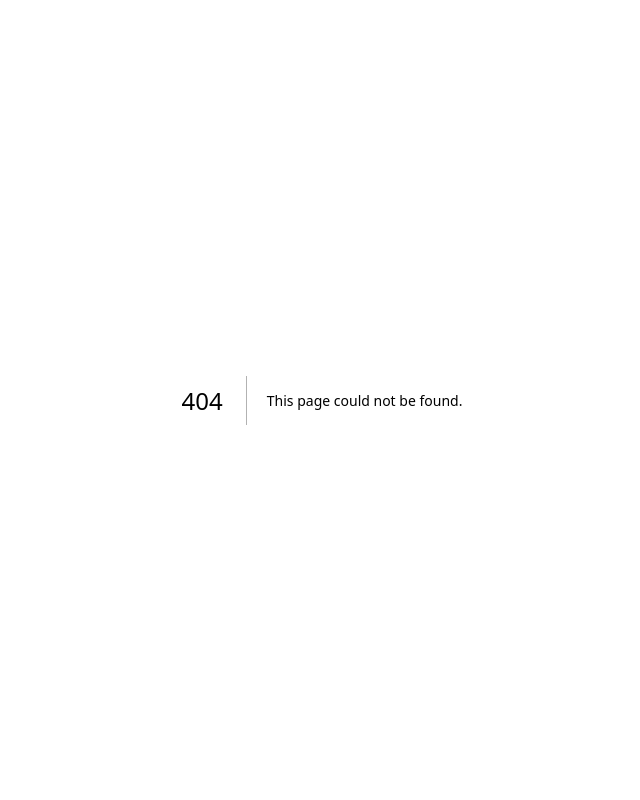
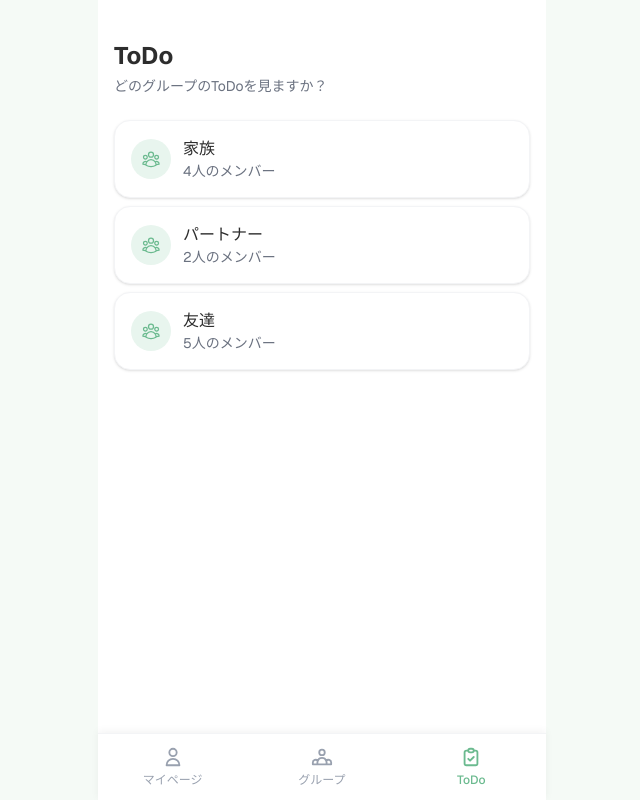
Before and after one commit to corgi-rika/we-do-list, a Next.js app: page /todos in a window 1280 px wide. Before the commit this address had no page. Shown: the whole page, without its empty margins (318-958 px from the left). Built offline with nearby package versions, Linux system fonts and the light colour scheme.

Commit message:
feat: ToDoグループ選択ページ追加

```diff
--- /dev/null
+++ b/src/app/(app)/todos/page.tsx
@@ -0,0 +1,30 @@
+"use client";
+
+import { useRouter } from "next/navigation";
+import GroupCard from "@/components/GroupCard";
+import { dummyGroups } from "@/dummy/groups";
+import MutedText from "@/components/MutedText";
+
+export default function TodosPage() {
+  const router = useRouter();
+
+  return (
+    <div className="flex flex-col gap-6 py-6">
+      <div>
+        <h1 className="text-2xl font-bold">ToDo</h1>
+        <MutedText className="mt-1">どのグループのToDoを見ますか？</MutedText>
+      </div>
+
+      <div className="flex flex-col gap-2">
+        {dummyGroups.map((group) => (
+          <GroupCard
+            key={group.id}
+            name={group.name}
+            memberCount={group.memberCount}
+            onClick={() => router.push(`/groups/${group.id}/todos`)}
+          />
+        ))}
+      </div>
+    </div>
+  );
+}
```
